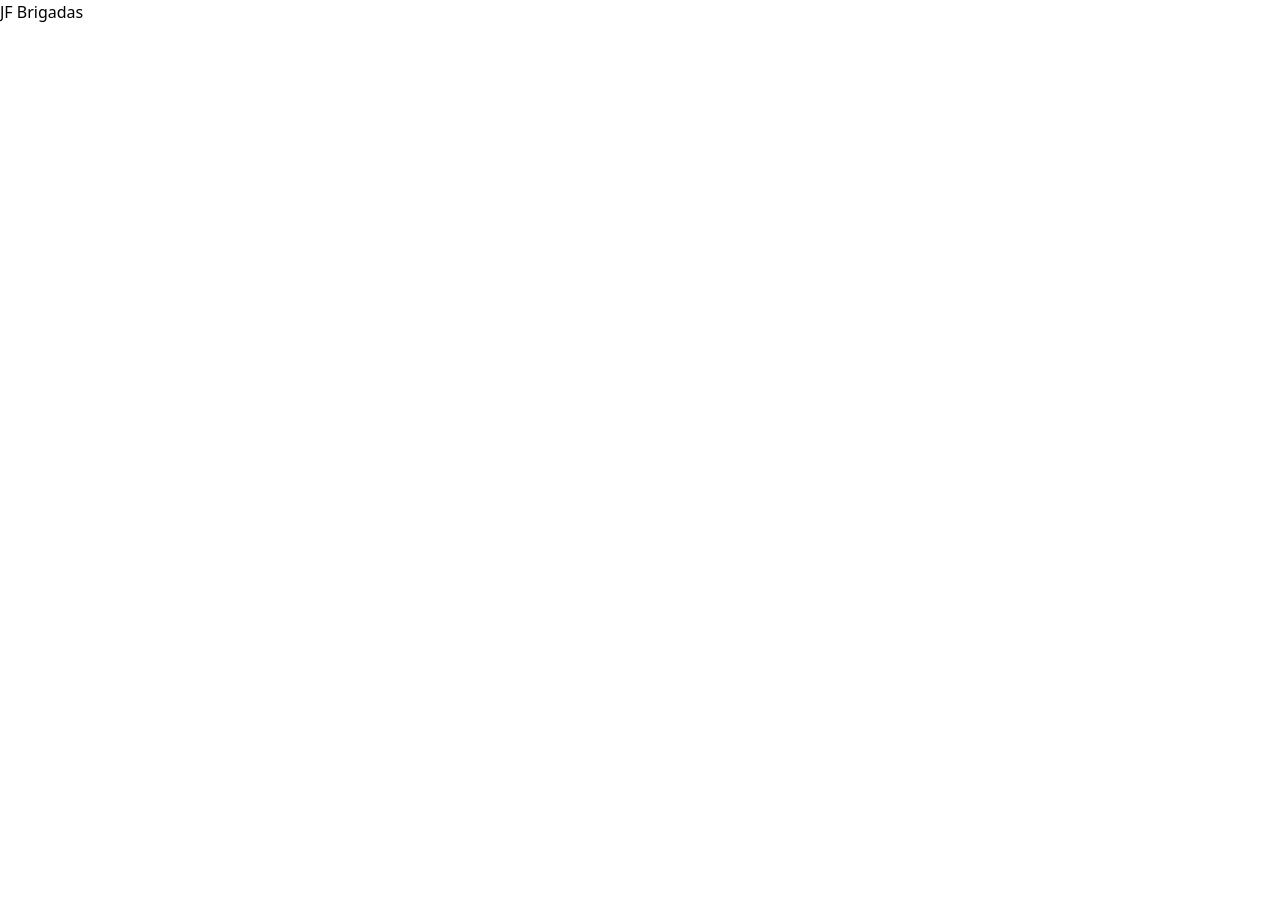
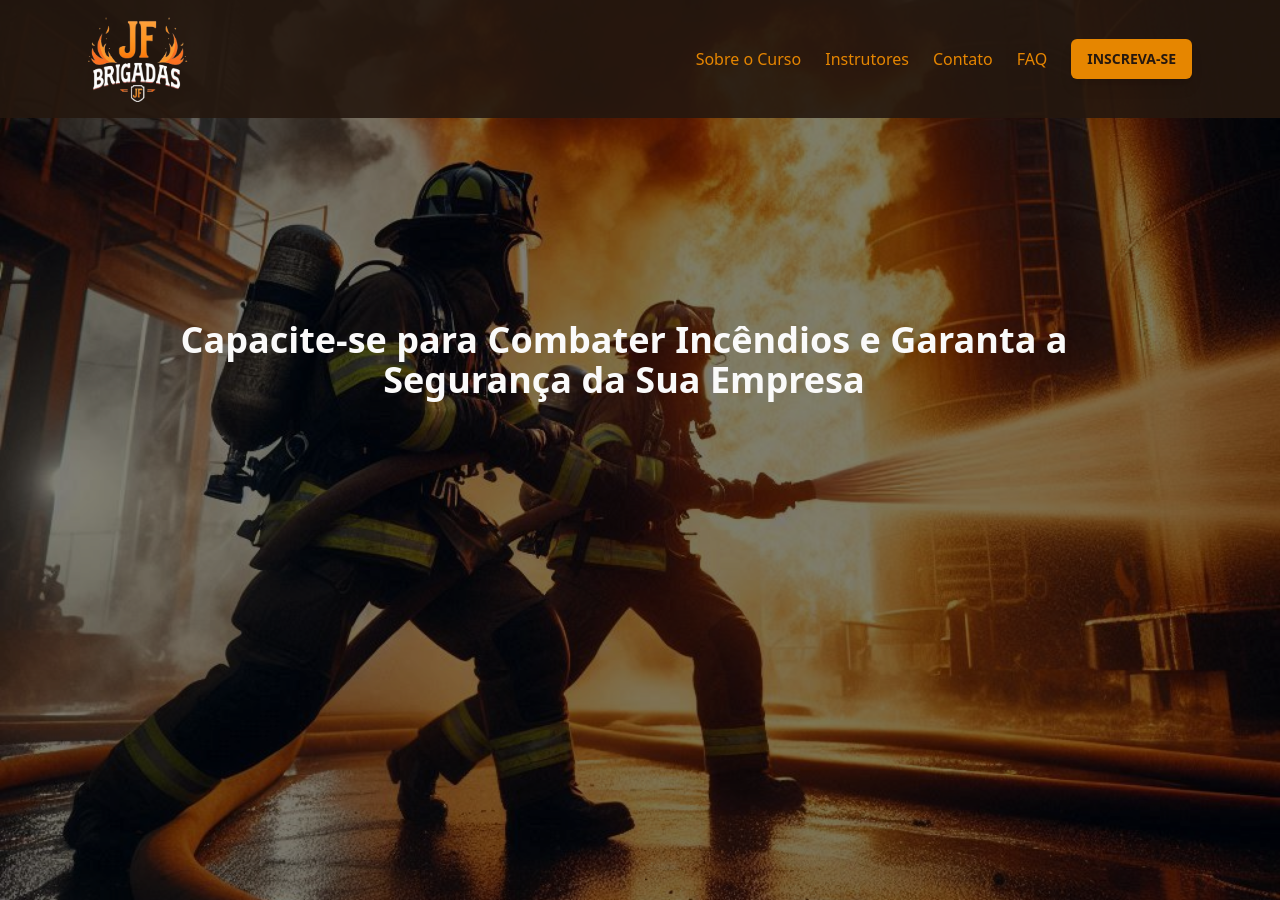
Before and after one commit to willyancr/landing-page-jf-brigadas, a Next.js app: page / in a window 1280 px wide. Before the commit the page ends 800 px from the top, so only its background shows below. Built offline with nearby package versions, Linux system fonts and the light colour scheme.

Commit message:
update 6 files

```diff
--- a/src/app/(landing-page)/(hero)/page.tsx
+++ b/src/app/(landing-page)/(hero)/page.tsx
@@ -1,5 +1,11 @@
+import Header from "@/app/components/header";
+import Home from "@/app/components/home";
+
 export default function HeroSection() {
   return (
-    <div>JF Brigadas</div>
+    <div>
+      <Header />
+      <Home />
+    </div>
   );
 }
--- a/src/app/globals.css
+++ b/src/app/globals.css
@@ -1,3 +1,66 @@
 @tailwind base;
 @tailwind components;
 @tailwind utilities;
+@layer base {
+  :root {
+    --background: 0 0% 100%;
+    --foreground: 0 0% 3.9%;
+    --card: 0 0% 100%;
+    --card-foreground: 0 0% 3.9%;
+    --popover: 0 0% 100%;
+    --popover-foreground: 0 0% 3.9%;
+    --primary: 0 0% 9%;
+    --primary-foreground: 0 0% 98%;
+    --secondary: 0 0% 96.1%;
+    --secondary-foreground: 0 0% 9%;
+    --muted: 0 0% 96.1%;
+    --muted-foreground: 0 0% 45.1%;
+    --accent: 0 0% 96.1%;
+    --accent-foreground: 0 0% 9%;
+    --destructive: 0 84.2% 60.2%;
+    --destructive-foreground: 0 0% 98%;
+    --border: 0 0% 89.8%;
+    --input: 0 0% 89.8%;
+    --ring: 0 0% 3.9%;
+    --chart-1: 12 76% 61%;
+    --chart-2: 173 58% 39%;
+    --chart-3: 197 37% 24%;
+    --chart-4: 43 74% 66%;
+    --chart-5: 27 87% 67%;
+    --radius: 0.5rem
+  }
+  .dark {
+    --background: 0 0% 3.9%;
+    --foreground: 0 0% 98%;
+    --card: 0 0% 3.9%;
+    --card-foreground: 0 0% 98%;
+    --popover: 0 0% 3.9%;
+    --popover-foreground: 0 0% 98%;
+    --primary: 0 0% 98%;
+    --primary-foreground: 0 0% 9%;
+    --secondary: 0 0% 14.9%;
+    --secondary-foreground: 0 0% 98%;
+    --muted: 0 0% 14.9%;
+    --muted-foreground: 0 0% 63.9%;
+    --accent: 0 0% 14.9%;
+    --accent-foreground: 0 0% 98%;
+    --destructive: 0 62.8% 30.6%;
+    --destructive-foreground: 0 0% 98%;
+    --border: 0 0% 14.9%;
+    --input: 0 0% 14.9%;
+    --ring: 0 0% 83.1%;
+    --chart-1: 220 70% 50%;
+    --chart-2: 160 60% 45%;
+    --chart-3: 30 80% 55%;
+    --chart-4: 280 65% 60%;
+    --chart-5: 340 75% 55%
+  }
+}
+@layer base {
+  * {
+    @apply border-border;
+  }
+  body {
+    @apply bg-background text-foreground;
+  }
+}
--- a/src/app/layout.tsx
+++ b/src/app/layout.tsx
@@ -14,8 +14,8 @@
 });
 
 export const metadata: Metadata = {
-  title: "Create Next App",
-  description: "Generated by create next app",
+  title: "JF Brigadas",
+  description: "Curso de Brigadas de Incêdios, Bombeiros Civil, APH-B Prático e outros",
 };
 
 export default function RootLayout({
--- a/tailwind.config.ts
+++ b/tailwind.config.ts
@@ -1,6 +1,7 @@
 import type { Config } from "tailwindcss";
 
 const config: Config = {
+  darkMode: ["class"],
   content: [
     "./src/pages/**/*.{js,ts,jsx,tsx,mdx}",
     "./src/components/**/*.{js,ts,jsx,tsx,mdx}",
@@ -8,12 +9,58 @@
   ],
   theme: {
     extend: {
+      backgroundImage: {
+        "image-bombeiros": "url('/bg-hero.jpeg')",
+      },
       colors: {
-        background: "var(--background)",
-        foreground: "var(--foreground)",
+        background: "hsl(var(--background))",
+        foreground: "hsl(var(--foreground))",
+        primary: {
+          DEFAULT: "#25180f",
+          foreground: "hsl(var(--primary-foreground))",
+        },
+        secondary: {
+          DEFAULT: "#e68600",
+          foreground: "hsl(var(--secondary-foreground))",
+        },
+        card: {
+          DEFAULT: "hsl(var(--card))",
+          foreground: "hsl(var(--card-foreground))",
+        },
+        popover: {
+          DEFAULT: "hsl(var(--popover))",
+          foreground: "hsl(var(--popover-foreground))",
+        },
+        muted: {
+          DEFAULT: "hsl(var(--muted))",
+          foreground: "hsl(var(--muted-foreground))",
+        },
+        accent: {
+          DEFAULT: "hsl(var(--accent))",
+          foreground: "hsl(var(--accent-foreground))",
+        },
+        destructive: {
+          DEFAULT: "hsl(var(--destructive))",
+          foreground: "hsl(var(--destructive-foreground))",
+        },
+        border: "hsl(var(--border))",
+        input: "hsl(var(--input))",
+        ring: "hsl(var(--ring))",
+        chart: {
+          "1": "hsl(var(--chart-1))",
+          "2": "hsl(var(--chart-2))",
+          "3": "hsl(var(--chart-3))",
+          "4": "hsl(var(--chart-4))",
+          "5": "hsl(var(--chart-5))",
+        },
+      },
+      borderRadius: {
+        lg: "var(--radius)",
+        md: "calc(var(--radius) - 2px)",
+        sm: "calc(var(--radius) - 4px)",
       },
     },
   },
-  plugins: [],
+  // plugins: [require("tailwindcss-animate")],
 };
 export default config;
```
Also changed, not shown: package.json (+7 -1 lines), 1 other file (tests, documents, lock files or other folders).
